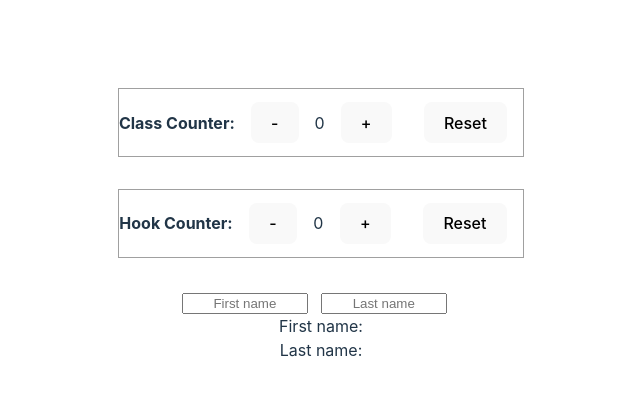
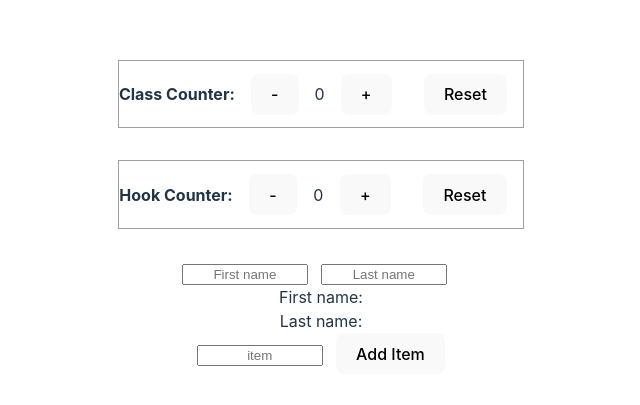
Before and after one commit to joshxc/react-hooks, a React (Vite) app in the folder use-state/: page / in a window 1280 px wide. Shown: the part 191-596 px from the top of the page, without its empty margins (319-959 px from the left). Built offline with nearby package versions, Linux system fonts and the light colour scheme.

Commit message:
add ArrayState functional component

```diff
--- a/use-state/src/App.jsx
+++ b/use-state/src/App.jsx
@@ -1,6 +1,7 @@
 import ClassCounter from './components/ClassCounter';
 import HookCounter from './components/HookCounter';
 import ObjectState from './components/ObjectState';
+import ArrayState from './components/ArrayState';
 import './App.css';
 
 function App() {
@@ -9,6 +10,7 @@ function App() {
       <ClassCounter />
       <HookCounter />
       <ObjectState />
+      <ArrayState />
     </div>
   );
 }
--- /dev/null
+++ b/use-state/src/components/ArrayState.jsx
@@ -0,0 +1,42 @@
+import { useState } from 'react';
+
+function ArrayState() {
+  const [items, setItems] = useState([]);
+
+  const addItem = (e) => {
+    e.preventDefault();
+    // console.log(e.target[0]);
+    setItems([
+      ...items,
+      {
+        id: Date.now(),
+        value: e.target[0].value,
+      },
+    ]);
+    // clear form
+    e.target[0].value = null;
+  };
+
+  const removeItem = (id) => {
+    const newItems = items.filter((item) => item.id !== id);
+    setItems([...newItems]);
+  };
+
+  return (
+    <div>
+      <form onSubmit={(e) => addItem(e)}>
+        <input type="text" placeholder="item" />
+        <button>Add Item</button>
+      </form>
+      <ul>
+        {items.map((item) => (
+          <li key={item.id}>
+            {item.value} <button onClick={() => removeItem(item.id)}>x</button>
+          </li>
+        ))}
+      </ul>
+    </div>
+  );
+}
+
+export default ArrayState;
```
